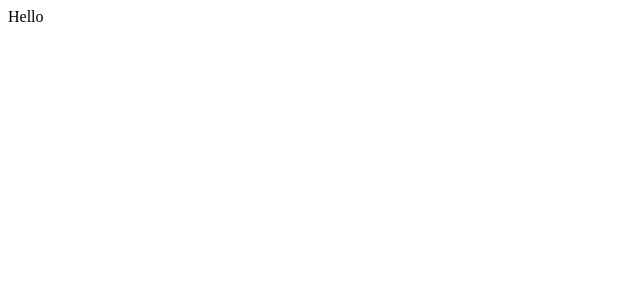
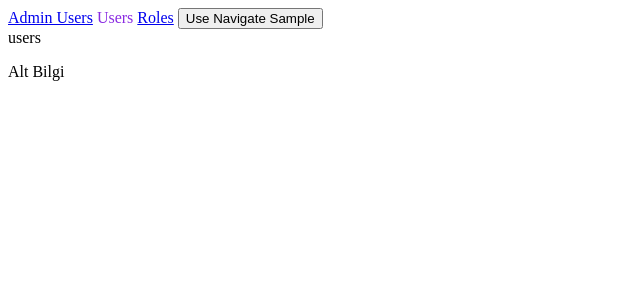
Before and after one commit to BilalOzd/webpack-react-app, a React app: page /admin/users in a window 1280 px wide. Shown: the top 300 px of the page, without its empty margins (0-640 px from the left). Built offline with nearby package versions, Linux system fonts and the light colour scheme.

Commit message:
react-rooting

```diff
--- a/src/index.tsx
+++ b/src/index.tsx
@@ -1,12 +1,58 @@
 import React from 'react';
 import ReactDOM from 'react-dom/client';
+import { Link, RouterProvider, createBrowserRouter } from 'react-router-dom';
+import AdminLayout from '../src/layouts/admin.layout';
 
 const App = () => {
     return <>Hello</>;
 };
 
+const router = createBrowserRouter(
+    [
+        {
+            path: '/login',
+            element: <>Login Page</>
+        },
+        {
+            path: '/',
+            element: (
+                <>
+                <Link to="/login">Login</Link>
+            <p>Home Page</p>
+            </>
+            )
+        },
+        {
+            path: '/admin',
+            Component: AdminLayout,
+            children: [
+                {
+                    path: 'users',
+                    element: <>users</>
+                },
+                {
+                    path: 'users/:id',
+                    element: <>user detail</>
+                },
+                {
+                    path: 'users/search',
+                    element: <>user detail</>
+                },
+                {
+                    path: 'roles',
+                    element: <>roles</>
+                }
+            ],
+        },
+        {
+            path: '*',
+            element: <>Sayfa Bulunamadı</>
+        }
+    ]
+)
+
 const root = ReactDOM.createRoot(
     document.getElementById('root') as HTMLElement
 );
 
-root.render(<App />);
+root.render(<RouterProvider router={router}/>);
--- /dev/null
+++ b/src/layouts/admin.layout.tsx
@@ -0,0 +1,52 @@
+// CTRL + ALT + R ile react redux snippet hızlı yazım
+
+import React from 'react';
+import {NavLink, Outlet, useLocation, Link, useNavigate} from 'react-router-dom';
+import './layout.css';
+
+function AdminLayout(){
+const loc = useLocation();
+const navigate = useNavigate();
+console.log('location', loc)
+
+    return (
+      <>
+        <nav>
+            <Link to="users">Admin Users</Link>{' '}
+            <NavLink
+                    className={({ isActive }) => (isActive ? 'nav-active' : '')}
+                    to="users"
+                >
+                    Users
+                </NavLink>{' '}
+            <NavLink className={({ isActive }) => (isActive ? 'nav-active' : '')}
+                    to="roles"
+                >
+                    Roles</NavLink>{' '}
+                    <button
+                    onClick={() => {
+                        const result = window.confirm(
+                            'Yönlenmek istediğinize emin misiniz ?'
+                        );
+
+                        if (result) {
+                            navigate('/login');
+                        }
+                    }}
+                >
+                    Use Navigate Sample
+                    </button>
+        </nav>
+        <main>
+            <Outlet>
+            </Outlet>
+            {/* dinaimk olrk içerik değiş yer */}
+        </main>
+        <footer>
+            <p>Alt Bilgi</p>
+        </footer>
+      </>
+    )
+}
+
+export default AdminLayout
--- /dev/null
+++ b/src/layouts/layout.css
@@ -0,0 +1,4 @@
+.nav-active {
+    color: blueviolet;
+    text-decoration: none;
+}
--- a/webpack.config.js
+++ b/webpack.config.js
@@ -3,20 +3,25 @@ const htmlWebPack = require('html-webpack-plugin');
 
 module.exports = {
     entry: './src/index.tsx', // uygulama giriş noktası, uygulama buradan bootstrap olur.
+    mode: 'development',
     output: { // uygulama çıktısında hangi isimde hangi klasör altında tutulacağı
         filename: 'bundle.js',
         path: path.resolve(__dirname, 'dist'),
     },
     resolve: {
         // uygulamanın hangi dosya tipinde olduğu
-        extensions: ['.tsx', '.ts', '.js','jsx'],
+        extensions: ['.tsx', '.ts', '.js','.jsx']
     },
     module: {
         rules: [
             {
-                test: /\.(ts|tsx)$/,
+                test: /\.(ts|tsx|js|jsx)$/,
                 exclude: /node_modules/,
                 use: 'babel-loader',
+            },
+            {
+                test: /\.css$/i,
+                use: ["style-loader", "css-loader"],
             },
         ],
     },
@@ -25,4 +30,8 @@ module.exports = {
             template: './src/index.html',
         }),
     ],
+    devServer: {
+        port: 3001,
+        historyApiFallback: true,
+    },
 };
```
Also changed, not shown: package.json (+8 -3 lines), pages/admin/user.detail.page.tsx (added, +16 -0 lines), pages/admin/users.page.tsx (added, +54 -0 lines), src/layouts/layout.tsx (added), 1 other file (tests, documents, lock files or other folders).
